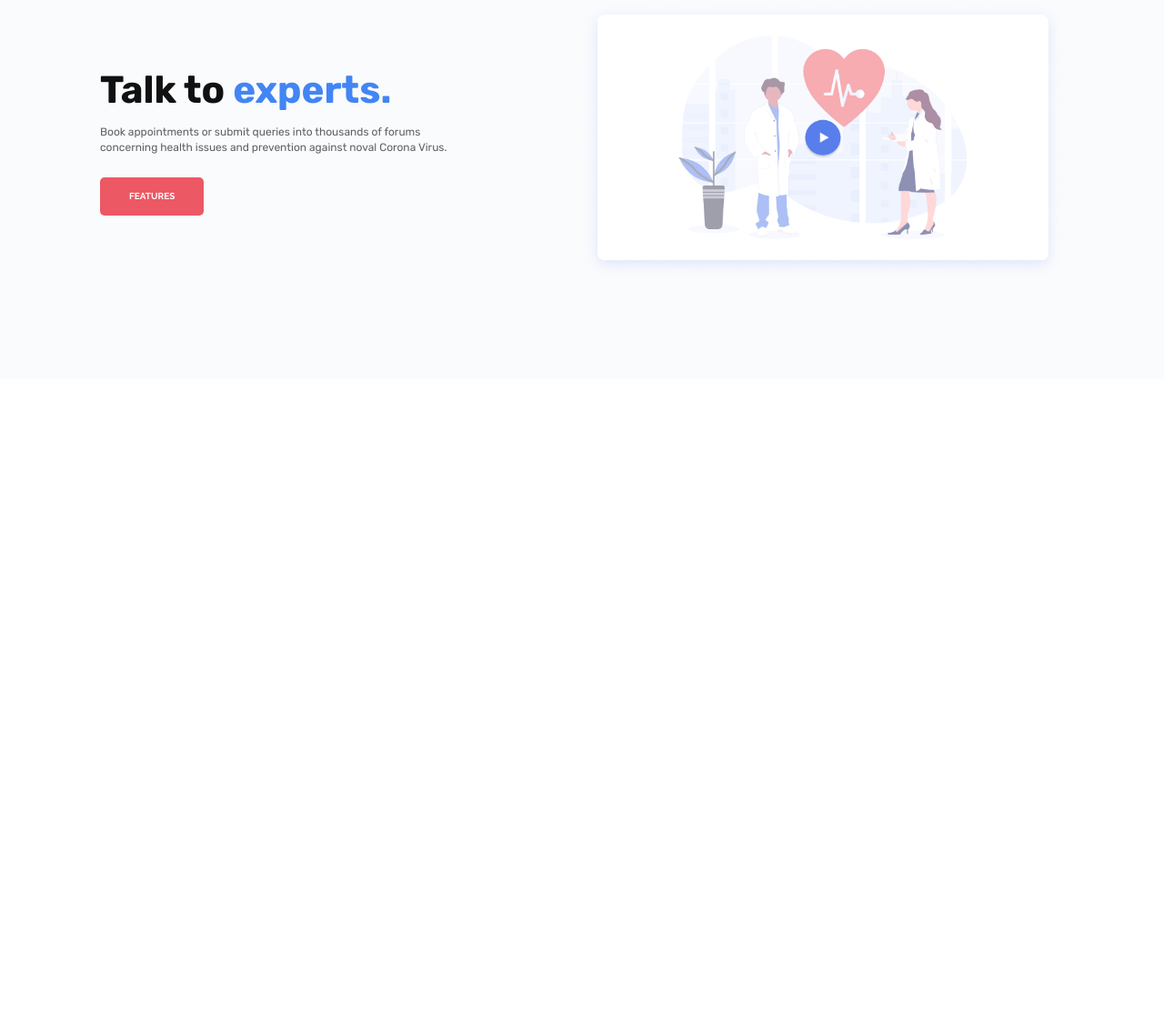
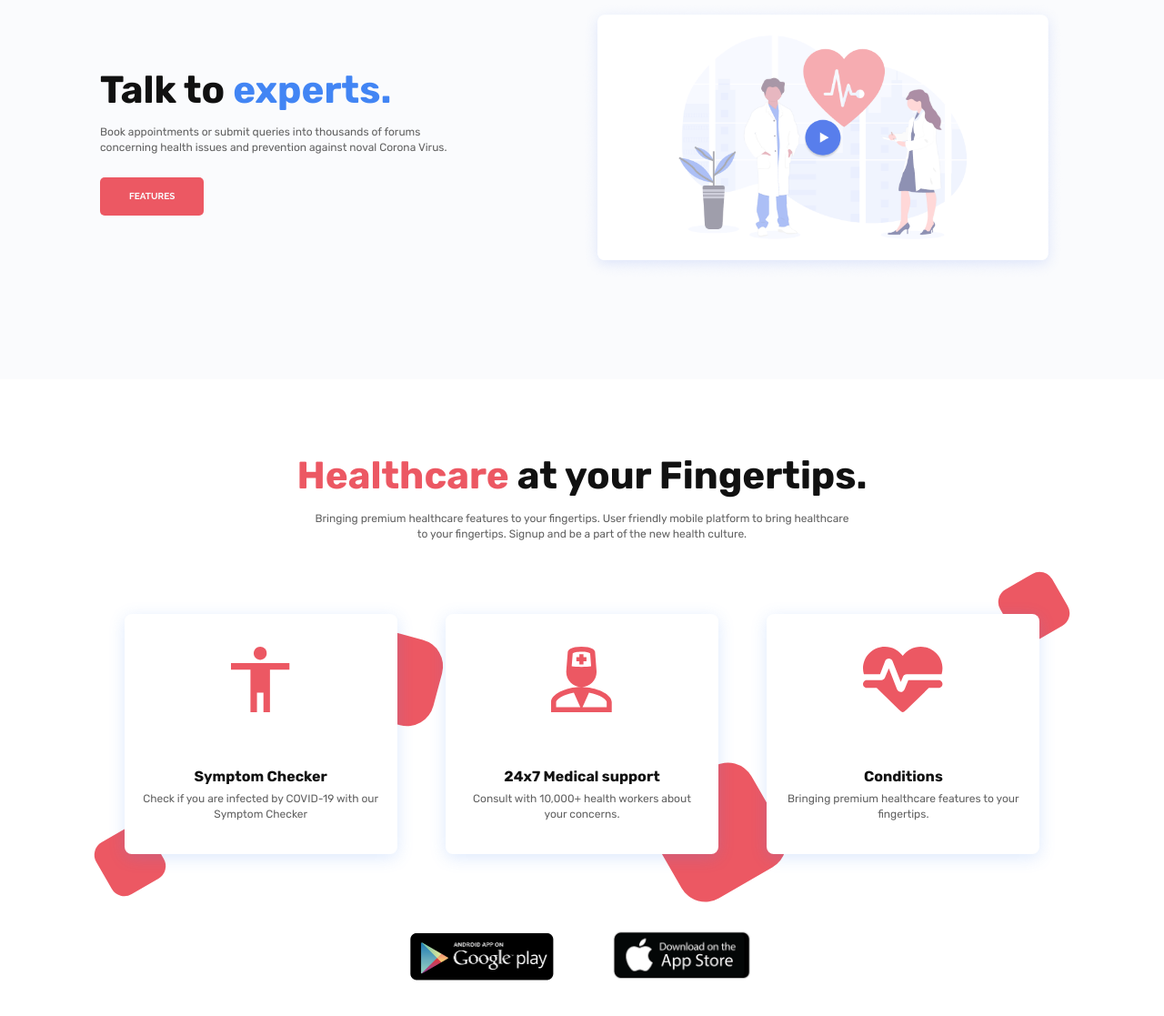
Before and after one commit to NikitaHasl/gocorona, a website: page src/index.html in a window 1280 px wide. Shown: the part 1655-2772 px from the top of the page at 91% size. Before the commit the page ends 2072 px from the top, so only its background shows below. Drawn offline with nearby package versions, Linux system fonts and the light colour scheme; files that its build step writes are made by us from their sources; a web font is replaced by a local one.

Commit message:
section features

```diff
--- a/src/index.html
+++ b/src/index.html
@@ -121,6 +121,46 @@
       </div>
     </div>
   </section>
+  <section class="section-features">
+    <div class="container">
+      <h2 class="title-2 text-align-center margin-bottom-m"><span class="highlight-pink">Healthcare</span> at your
+        Fingertips.</h2>
+      <p class="subtitle text-align-center margin-bottom-xl">Bringing premium healthcare features to your fingertips.
+        User friendly mobile
+        platform to
+        bring healthcare to your
+        fingertips. Signup and be a part of the new health culture.</p>
+      <div class="section-features__wrapper margin-bottom-xl">
+        <div class="card">
+          <img src="imgs/icon-man.svg" alt="icon man" class="card__icon margin-bottom-xxl">
+          <p class="card__title margin-bottom-s">Symptom Checker</p>
+          <p class="card__subtitle">Check if you are infected by COVID-19 with our Symptom Checker</p>
+        </div>
+        <div class="card">
+          <img src="imgs/icon-doc.svg" alt="icon doc" class="card__icon margin-bottom-xxl">
+          <p class="card__title margin-bottom-s">24x7 Medical support</p>
+          <p class="card__subtitle">Consult with 10,000+ health workers about your concerns.</p>
+        </div>
+        <div class="card">
+          <img src="imgs/icon-heart.svg" alt="icon heart" class="card__icon margin-bottom-xxl">
+          <p class="card__title margin-bottom-s">Conditions</p>
+          <p class="card__subtitle">Bringing premium healthcare features to your fingertips.</p>
+        </div>
+        <div class="decorative-block section-features__decore_1"></div>
+        <div class="decorative-block section-features__decore_2"></div>
+        <div class="decorative-block section-features__decore_3"></div>
+        <div class="decorative-block section-features__decore_4"></div>
+      </div>
+      <div class="section-features__links">
+        <a href="#" class="section-features__link">
+          <img src="imgs/download-android.png" alt="download android link" class="section-features__img">
+        </a>
+        <a href="#" class="section-features__link">
+          <img src="imgs/download-apple.png" alt="download ios link" class="section-features__img">
+        </a>
+      </div>
+    </div>
+  </section>
 </body>
 
 </html>
--- /dev/null
+++ b/src/sass/components/_card.sass
@@ -0,0 +1,27 @@
+@use "../abstracts/mixins" as *
+@use "../abstracts/variables" as *
+
+.card
+  max-width: 30rem
+  padding: 3.6rem 1.8rem
+  border-radius: .8rem
+  background-color: $color-white
+  box-shadow: 0 .4rem 1.8rem 0 rgba($color-blue, 18%)
+  display: flex
+  flex-direction: column
+  align-items: center
+  transition: transform .35s
+  &__title
+    @include font(Rubik, 1.6rem, 700)
+    color: $color-dark
+    line-height: 140%
+    letter-spacing: 8%
+    text-align: center
+  &__subtitle
+    @include font(Rubik, 1.2rem, 400)
+    color: $color-mouse-grey
+    line-height: 140%
+    letter-spacing: 8%
+    text-align: center
+  &:hover
+    transform: translateY(-.5rem)
--- /dev/null
+++ b/src/sass/sections/_features.sass
@@ -0,0 +1,50 @@
+@use "../abstracts/mixins" as *
+@use "../abstracts/variables" as *
+
+.section-features
+  padding: 8rem 0 4rem 0
+  .subtitle
+    max-width: 60rem
+    margin-inline: auto
+  &__wrapper
+    display: grid
+    grid-template-columns: repeat(auto-fit, minmax(28rem, 1fr))
+    justify-items: center
+    padding: 4rem 0
+    position: relative
+  &__links
+    display: flex
+    justify-content: center
+    align-items: center
+    gap: 6rem
+  &__img
+    max-width: 16rem
+  &__decore
+    &_1
+      width: 6.6rem
+      height: 6.6rem
+      border-radius: 1.6rem
+      transform: rotate(-30deg)
+      left: 0
+      bottom: 0
+    &_2
+      width: 9.7rem
+      height: 9.7rem
+      border-radius: 3rem
+      transform: rotate(105deg)
+      left: 26%
+      top: 18%
+    &_3
+      width: 12.8rem
+      height: 12.8rem
+      border-radius: 3rem
+      transform: rotate(-30deg)
+      right: 30%
+      bottom: 0
+    &_4
+      width: 6.6rem
+      height: 6.6rem
+      border-radius: 1.6rem
+      transform: rotate(-30deg)
+      top: 0
+      right: 0
--- a/src/sass/style.sass
+++ b/src/sass/style.sass
@@ -8,6 +8,8 @@
 @use "components/navigation"
 @use "components/video-link"
 @use "components/decorative-block"
+@use "components/card"
 @use "sections/hero"
 @use "sections/app"
 @use "sections/metrics"
+@use "sections/features"
```
